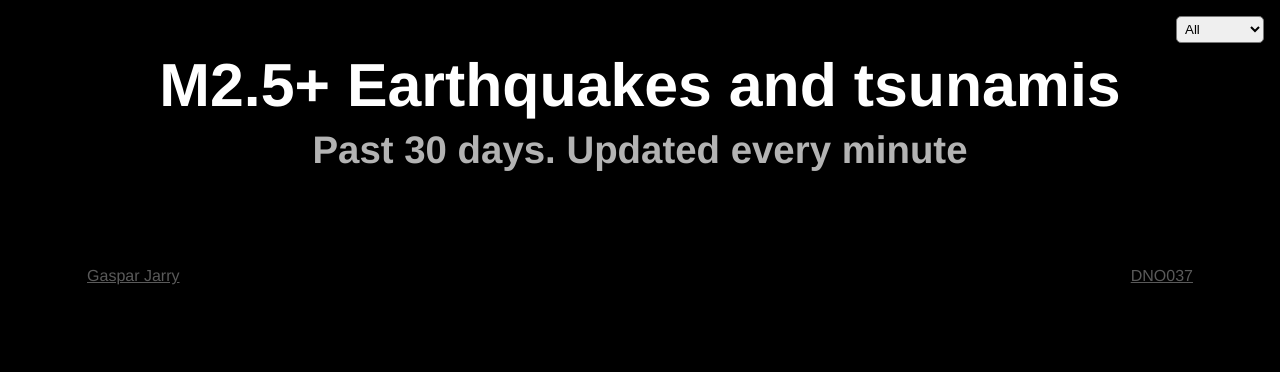
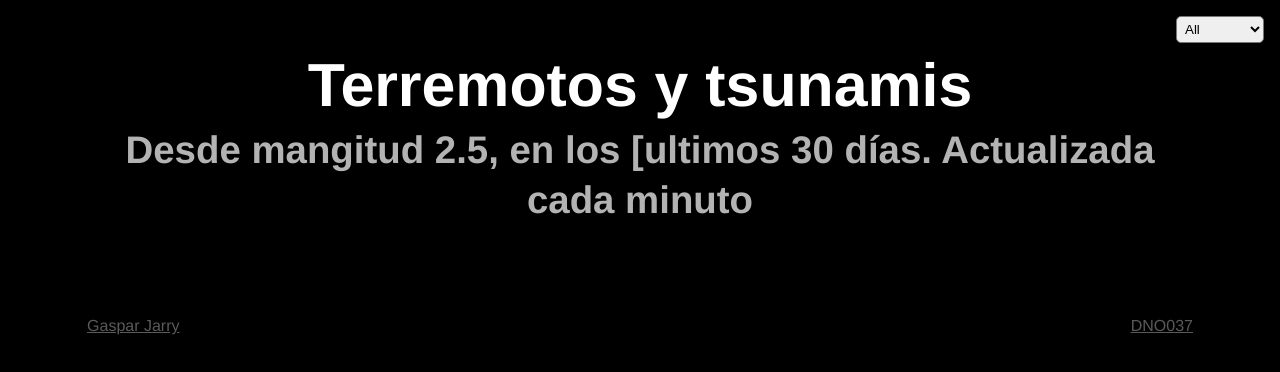
Before and after one commit to gjarryt/DNM_Clase-05, a plain HTML site: page index.html in a window 1280 px wide. Drawn offline with nearby package versions, Linux system fonts and the light colour scheme; no server answers.

Commit message:
Update index.html

```diff
--- a/index.html
+++ b/index.html
@@ -128,8 +128,8 @@
     <body>
         <div class="container">
             <header>
-                <h1>M2.5+ Earthquakes and tsunamis</h1>
-                <h2>Past 30 days. Updated every minute</h2>
+                <h1>Terremotos y tsunamis</h1>
+                <h2>Desde mangitud 2.5, en los [ultimos 30 días. Actualizada cada minuto</h2>
             </header>
             <main>
                 <section></section>
```
